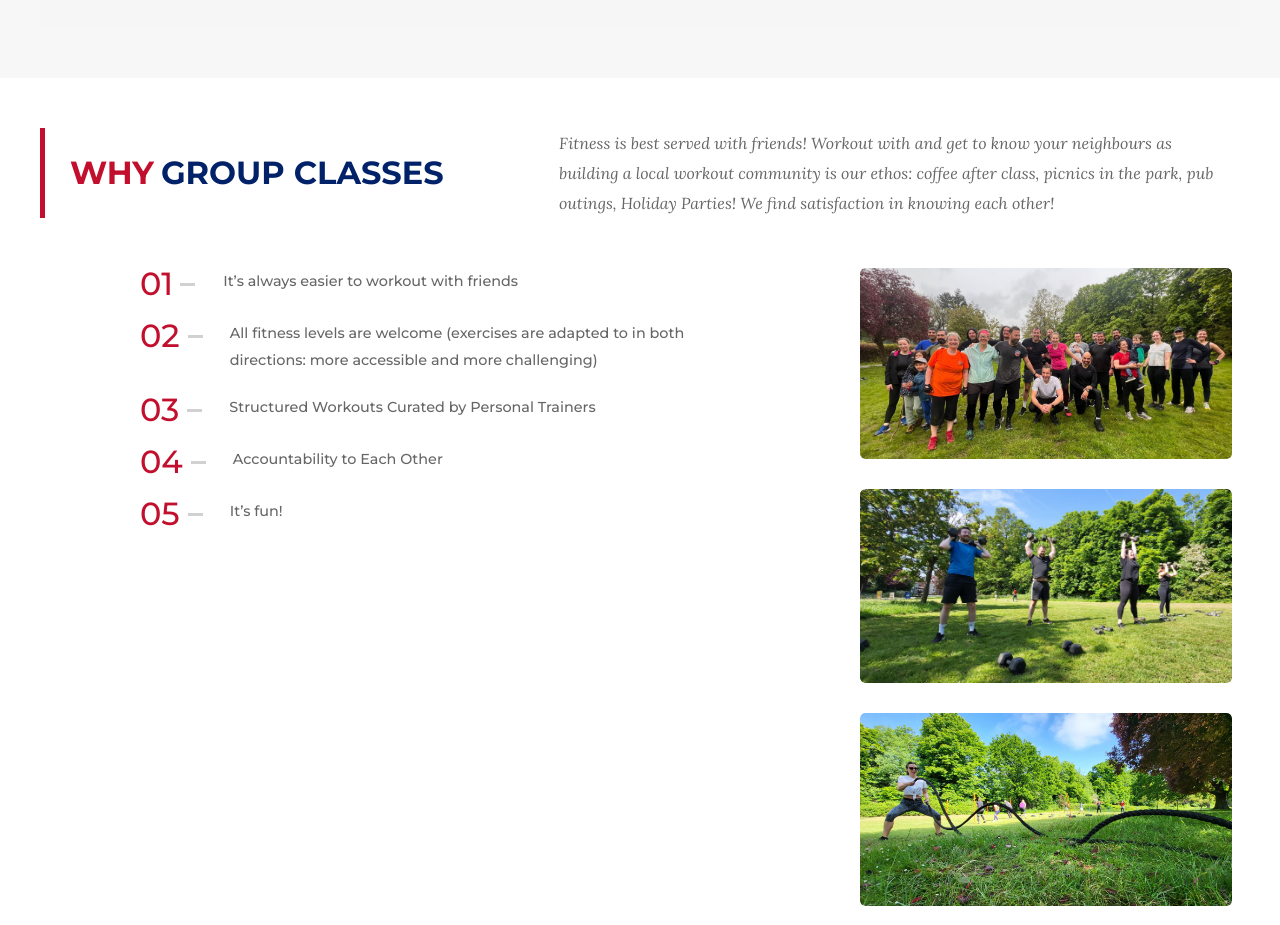
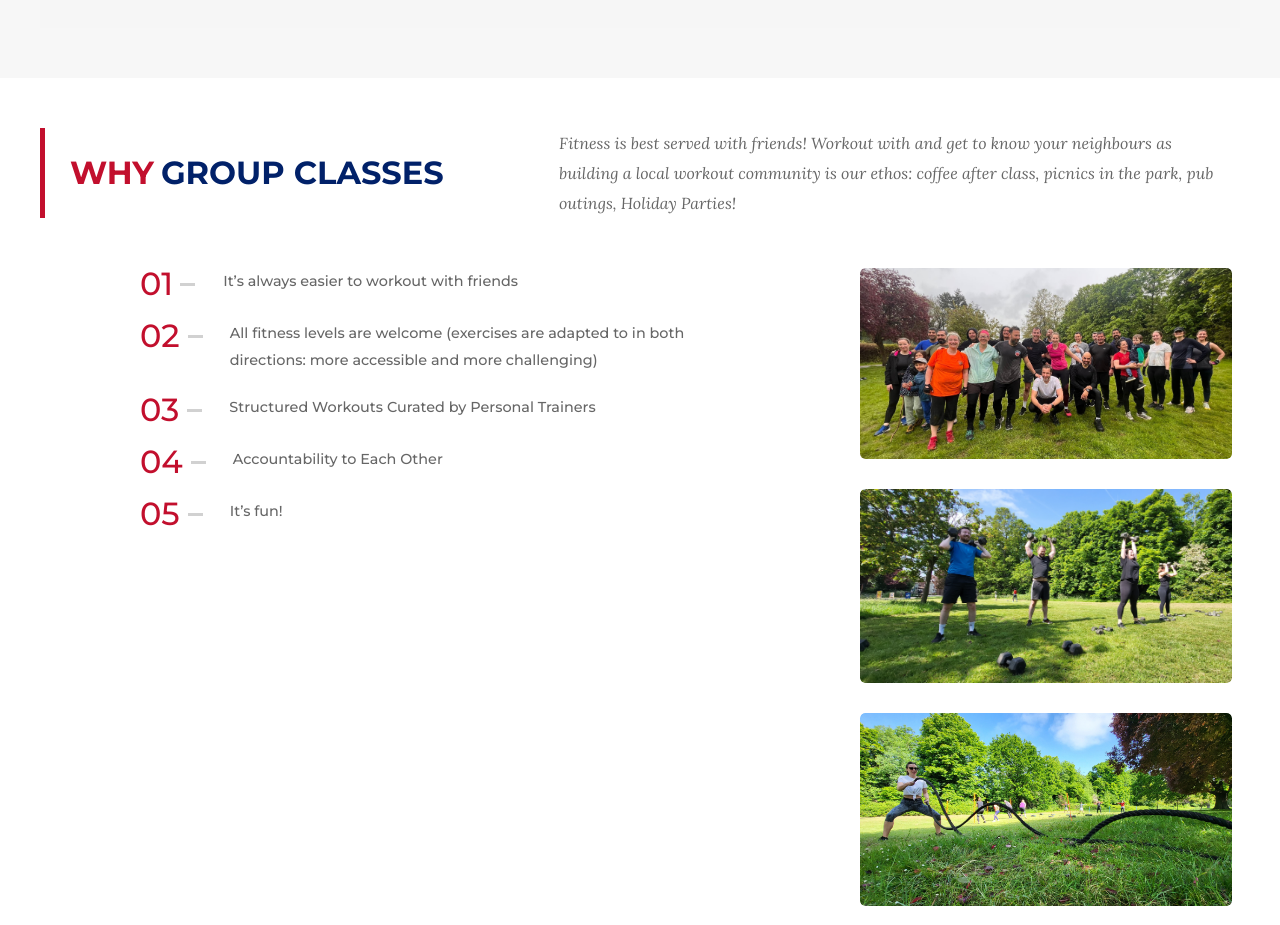
Before and after one commit to ufukcankurt/training-project, a React (Create React App) app: page / in a window 1280 px wide. Shown: the part 2611-3536 px from the top of the page. Built offline with nearby package versions, Linux system fonts and the light colour scheme.

Commit message:
refactor(join-our-bootcamp): update page desc

```diff
--- a/src/components/joinOurBootcamp/JoinOurBootcamp.jsx
+++ b/src/components/joinOurBootcamp/JoinOurBootcamp.jsx
@@ -6,7 +6,7 @@ const pageInfos = {
   firstTitle: "Why",
   secondTitle: "Group Classes",
   description:
-    `Fitness is best served with friends! Workout with and get to know your neighbours as building a local workout community is our ethos: coffee after class, picnics in the park, pub outings, Holiday Parties! We find satisfaction in knowing each other!`,
+    `Fitness is best served with friends! Workout with and get to know your neighbours as building a local workout community is our ethos: coffee after class, picnics in the park, pub outings, Holiday Parties!`,
 };
 
 const whoWeAre = [
```
